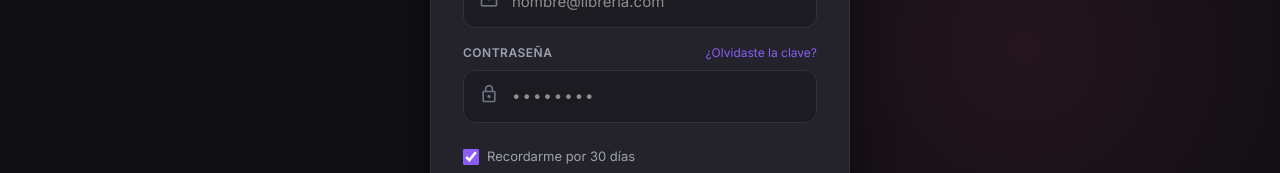
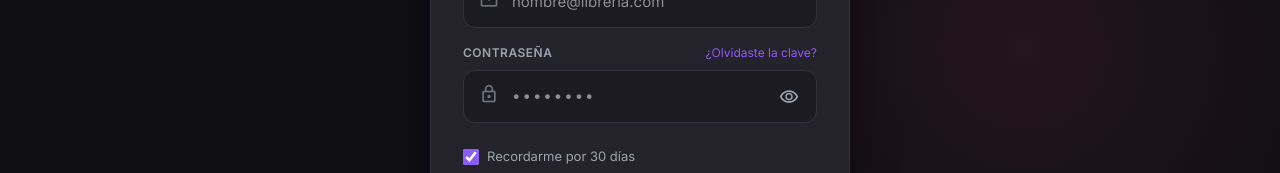
Before and after one commit to Quokka-JOne/SIGEL-PROYECT, a React (Vite) app in the folder frontend/: page /auth in a window 1280 px wide. Shown: the part 352-525 px from the top of the page. Built offline with nearby package versions, Linux system fonts and the light colour scheme; no server answers.

Commit message:
feat: add password visibility toggle (show/hide) to login, register and user creation forms

```diff
--- a/frontend/src/pages/AuthPage.tsx
+++ b/frontend/src/pages/AuthPage.tsx
@@ -15,6 +15,7 @@ export const AuthPage: React.FC = () => {
   const [loginEmail, setLoginEmail] = useState('');
   const [loginPassword, setLoginPassword] = useState('');
   const [rememberDevice, setRememberDevice] = useState(true);
+  const [showLoginPassword, setShowLoginPassword] = useState(false);
 
   // Register form state (creates standard Cajero / Staff; Admins created via seed or admin panel)
   const [regName, setRegName] = useState('');
@@ -22,6 +23,7 @@ export const AuthPage: React.FC = () => {
   const [regEmail, setRegEmail] = useState('');
   const [regStore, setRegStore] = useState('');
   const [regPassword, setRegPassword] = useState('');
+  const [showRegPassword, setShowRegPassword] = useState(false);
 
   // Verificación de correo
   const [isVerifying, setIsVerifying] = useState(false);
@@ -176,7 +178,48 @@ export const AuthPage: React.FC = () => {
                 </div>
                 <div style={{ position: 'relative' }}>
                   <span className="material-symbols-outlined" style={{ position: 'absolute', left: 16, top: 14, color: '#6b7280', fontSize: 20 }}>lock</span>
-                  <input type="password" value={loginPassword} onChange={e => setLoginPassword(e.target.value)} placeholder="••••••••" style={{ width: '100%', padding: '14px 16px 14px 48px', background: '#1c1b22', border: '1px solid #33323c', borderRadius: 12, color: '#fff', outline: 'none', fontSize: 15, letterSpacing: 2 }} />
+                  <input
+                    type={showLoginPassword ? 'text' : 'password'}
+                    value={loginPassword}
+                    onChange={e => setLoginPassword(e.target.value)}
+                    placeholder={showLoginPassword ? 'Ingresa tu contraseña' : '••••••••'}
+                    style={{
+                      width: '100%',
+                      padding: '14px 44px 14px 48px',
+                      background: '#1c1b22',
+                      border: '1px solid #33323c',
+                      borderRadius: 12,
+                      color: '#fff',
+                      outline: 'none',
+                      fontSize: 15,
+                      letterSpacing: showLoginPassword ? 'normal' : 2
+                    }}
+                  />
+                  <button
+                    type="button"
+                    onClick={() => setShowLoginPassword(!showLoginPassword)}
+                    title={showLoginPassword ? 'Ocultar contraseña' : 'Ver contraseña'}
+                    aria-label={showLoginPassword ? 'Ocultar contraseña' : 'Ver contraseña'}
+                    style={{
+                      position: 'absolute',
+                      right: 12,
+                      top: '50%',
+                      transform: 'translateY(-50%)',
+                      background: 'transparent',
+                      border: 'none',
+                      cursor: 'pointer',
+                      color: showLoginPassword ? '#a78bfa' : '#9ca3af',
+                      display: 'flex',
+                      alignItems: 'center',
+                      justifyContent: 'center',
+                      padding: 6,
+                      borderRadius: 8,
+                    }}
+                  >
+                    <span className="material-symbols-outlined" style={{ fontSize: 20 }}>
+                      {showLoginPassword ? 'visibility_off' : 'visibility'}
+                    </span>
+                  </button>
                 </div>
               </div>
 
@@ -311,7 +354,50 @@ export const AuthPage: React.FC = () => {
 
                 <div>
                   <label style={{ display: 'block', fontSize: 11, fontWeight: 700, color: '#9ca3af', marginBottom: 8, textTransform: 'uppercase', letterSpacing: 0.5 }}>Contraseña</label>
-                  <input type="password" value={regPassword} onChange={e => setRegPassword(e.target.value)} placeholder="Mínimo 8 caracteres" style={{ width: '100%', padding: '14px 16px', background: '#1c1b22', border: '1px solid #33323c', borderRadius: 12, color: '#fff', outline: 'none', fontSize: 15 }} />
+                  <div style={{ position: 'relative' }}>
+                    <input
+                      type={showRegPassword ? 'text' : 'password'}
+                      value={regPassword}
+                      onChange={e => setRegPassword(e.target.value)}
+                      placeholder={showRegPassword ? 'Ingresa tu contraseña' : 'Mínimo 8 caracteres'}
+                      style={{
+                        width: '100%',
+                        padding: '14px 44px 14px 16px',
+                        background: '#1c1b22',
+                        border: '1px solid #33323c',
+                        borderRadius: 12,
+                        color: '#fff',
+                        outline: 'none',
+                        fontSize: 15,
+                        letterSpacing: showRegPassword ? 'normal' : 1
+                      }}
+                    />
+                    <button
+                      type="button"
+                      onClick={() => setShowRegPassword(!showRegPassword)}
+                      title={showRegPassword ? 'Ocultar contraseña' : 'Ver contraseña'}
+                      aria-label={showRegPassword ? 'Ocultar contraseña' : 'Ver contraseña'}
+                      style={{
+                        position: 'absolute',
+                        right: 12,
+                        top: '50%',
+                        transform: 'translateY(-50%)',
+                        background: 'transparent',
+                        border: 'none',
+                        cursor: 'pointer',
+                        color: showRegPassword ? '#a78bfa' : '#9ca3af',
+                        display: 'flex',
+                        alignItems: 'center',
+                        justifyContent: 'center',
+                        padding: 6,
+                        borderRadius: 8,
+                      }}
+                    >
+                      <span className="material-symbols-outlined" style={{ fontSize: 20 }}>
+                        {showRegPassword ? 'visibility_off' : 'visibility'}
+                      </span>
+                    </button>
+                  </div>
                 </div>
 
                 <div style={{ background: 'rgba(167, 136, 244, 0.08)', border: '1px solid rgba(167, 136, 244, 0.2)', padding: '12px 16px', borderRadius: 12, fontSize: 13, color: '#c4b5fd' }}>
--- a/frontend/src/pages/UsersPage.tsx
+++ b/frontend/src/pages/UsersPage.tsx
@@ -32,6 +32,7 @@ export const UsersPage: React.FC = () => {
   const [formError, setFormError] = useState<string | null>(null);
   const [formSuccess, setFormSuccess] = useState<string | null>(null);
   const [actionError, setActionError] = useState<string | null>(null);
+  const [showPassword, setShowPassword] = useState<boolean>(false);
 
   const fetchUsers = async () => {
     setLoading(true);
@@ -330,15 +331,28 @@ export const UsersPage: React.FC = () => {
 
               <div>
                 <label className="text-gray-400 font-semibold block mb-1">Contraseña Inicial *</label>
+                <div className="relative">
                   <input
-                  type="password"
+                    type={showPassword ? 'text' : 'password'}
                     required
                     minLength={6}
                     value={formData.password}
                     onChange={(e) => setFormData({ ...formData, password: e.target.value })}
                     placeholder="Mínimo 6 caracteres..."
-                  className="w-full bg-[#100f14] border border-[#2d2c35] rounded-xl px-3 py-2 text-white placeholder:text-gray-500 focus:outline-none focus:border-purple-500"
+                    className="w-full bg-[#100f14] border border-[#2d2c35] rounded-xl px-3 py-2 pr-10 text-white placeholder:text-gray-500 focus:outline-none focus:border-purple-500"
                   />
+                  <button
+                    type="button"
+                    onClick={() => setShowPassword(!showPassword)}
+                    title={showPassword ? 'Ocultar contraseña' : 'Ver contraseña'}
+                    aria-label={showPassword ? 'Ocultar contraseña' : 'Ver contraseña'}
+                    className="absolute right-3 top-1/2 -translate-y-1/2 text-gray-400 hover:text-white"
+                  >
+                    <span className="material-symbols-outlined text-[20px]">
+                      {showPassword ? 'visibility_off' : 'visibility'}
+                    </span>
+                  </button>
+                </div>
               </div>
 
               {/* M-02: Selector de Rol (Exclusivamente ADMINISTRADOR o CAJERO) */}
```
Lines whose indentation alone changed are shown as unchanged.
